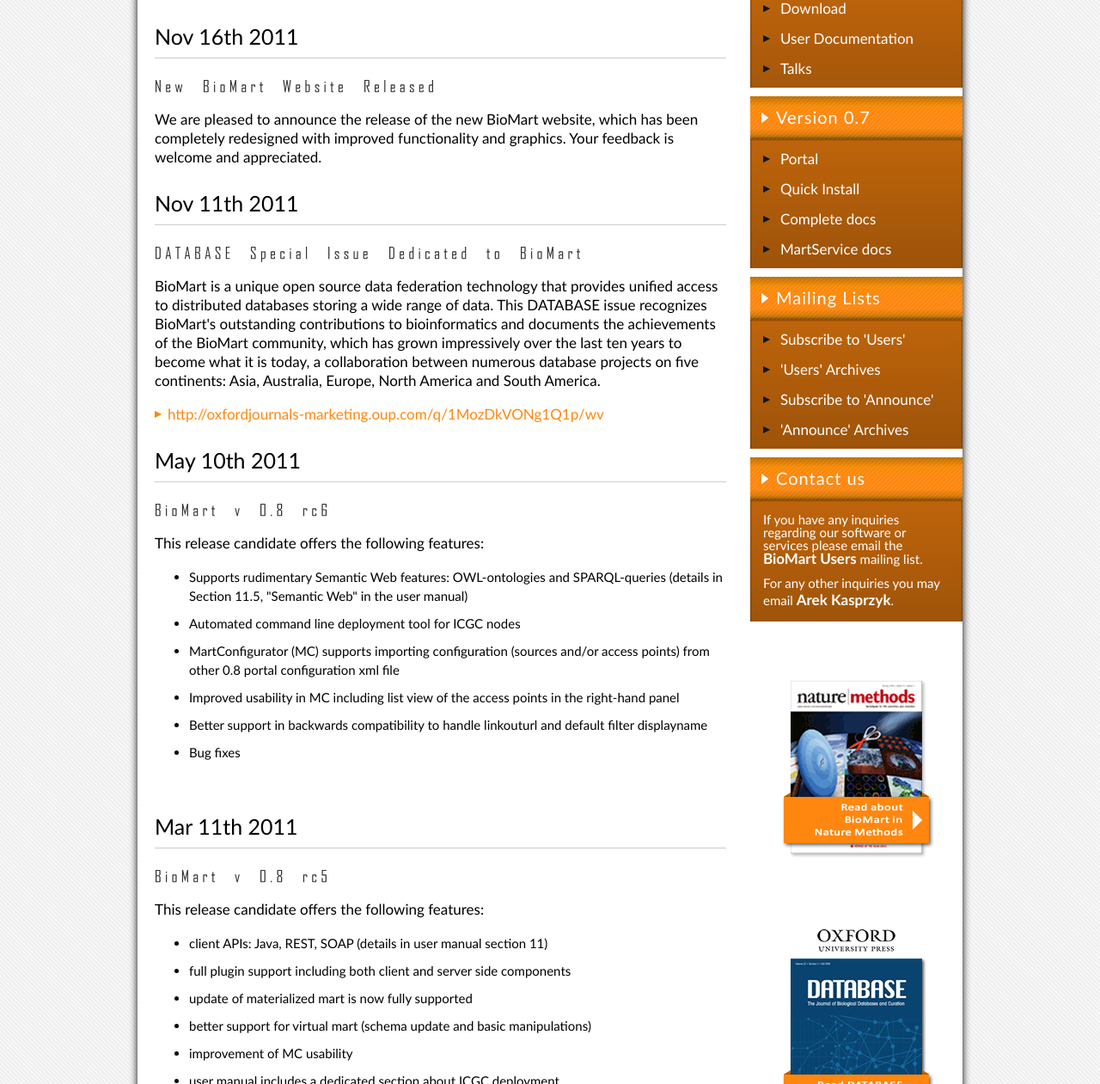
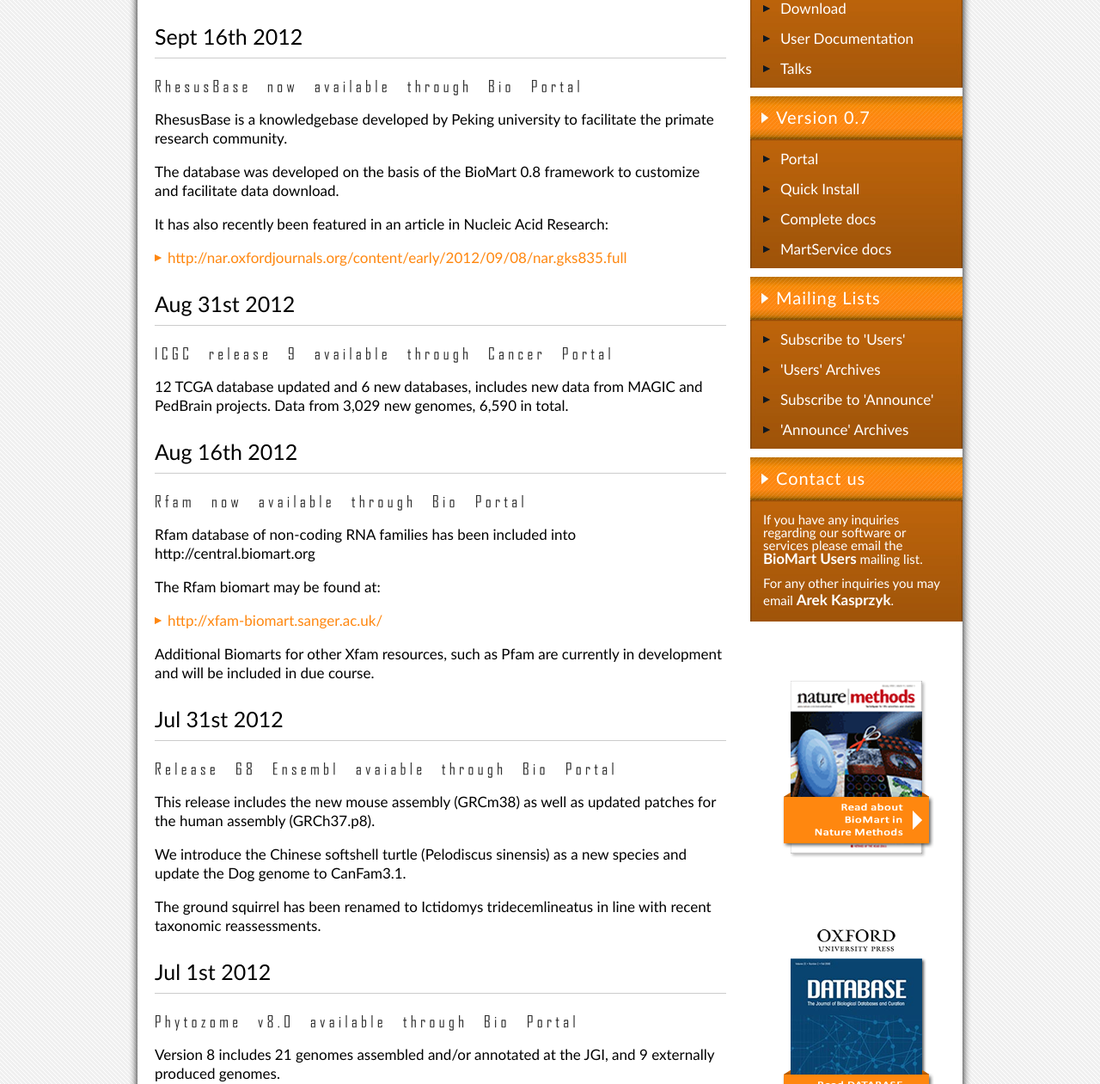
Before and after one commit to biomart/mart-htdocs, a plain HTML site: page news.html in a window 1280 px wide. Shown: the part 639-1900 px from the top of the page at 86% size. Drawn offline with Linux system fonts and the light colour scheme; a script that the page names is missing; files whose address does not match are found by name.

Commit message:
updated news sections and fixed misspelling on community page

```diff
--- a/news.html
+++ b/news.html
@@ -68,6 +68,45 @@
                         </span>
                         News
                     </div>
+
+                    <div class="sub-heading">Sept 16th 2012</div>
+                    <span class="title">RhesusBase now available through Bio Portal</span>
+                    <p>RhesusBase is a knowledgebase developed by Peking university to facilitate the primate research community.</p>
+                    <p>The database was developed on the basis of the BioMart 0.8 framework to customize and facilitate data download.</p>
+                    <p>It has also recently been featured in an article in Nucleic Acid Research:</p>
+                    <p><a href="http://nar.oxfordjournals.org/content/early/2012/09/08/nar.gks835.full" target="_blank">http://nar.oxfordjournals.org/content/early/2012/09/08/nar.gks835.full</a></p>
+
+
+                    <div class="sub-heading">Aug 31st 2012</div>
+                    <span class="title">ICGC release 9  available through Cancer Portal</span>
+                    <p>12 TCGA database updated and 6 new databases, includes new data from MAGIC and PedBrain projects. Data from 3,029 new genomes, 6,590 in total.</p>
+
+
+                    <div class="sub-heading">Aug 16th 2012</div>
+                    <span class="title">Rfam now available through Bio Portal</span>
+                    <p>Rfam database of non-coding RNA families has been included into http://central.biomart.org</p>
+                    <p>The Rfam biomart may be found at: </p>
+                    <p><a href="http://xfam-biomart.sanger.ac.uk/" target="_blank">http://xfam-biomart.sanger.ac.uk/</a></p>
+                    <p>Additional Biomarts for other Xfam resources, such as Pfam are currently in development and will be included in due course.</p>
+
+
+                    <div class="sub-heading">Jul 31st 2012</div>
+                    <span class="title">Release 68 Ensembl avaiable through Bio Portal</span>
+                    <p>This release includes the new mouse assembly (GRCm38) as well as updated patches for the human assembly (GRCh37.p8).</p>
+                    <p>We introduce the Chinese softshell turtle (Pelodiscus sinensis) as a new species and update the Dog genome to CanFam3.1.</p>
+                    <p>The ground squirrel has been renamed to Ictidomys tridecemlineatus in line with recent taxonomic reassessments.</p>
+
+
+                    <div class="sub-heading">Jul 1st 2012</div>
+                    <span class="title">Phytozome v8.0 available through Bio Portal</span>
+                    <p>Version 8 includes 21 genomes assembled and/or annotated at the JGI, and 9 externally produced genomes.</p>
+                    <p>Also included are early release access to the Panicum virgatum (switchgrass) genome and annotation, as well as the unannotated assembly of the Cotton D Genome.</p>
+                    <p>Update genomes include Eucalyptus, Aquilegia, and the grasses maize, rice and Brachypodium. New JGI genomes include the aforementioned Panicum virgatum genome,
+                    as well as Capsella rubella,and Phaseolus vulgaris, while the external genomes Brassica rapa, flax, and apple make their first appearance in Phytozome.</p>
+
+
+
+
                     <div class="sub-heading">Nov 16th 2011</div>
                     <span class="title">New BioMart Website Released</span>
                     <p>We are pleased to announce the release of the new BioMart website, which has been completely redesigned with improved functionality and graphics. Your feedback is welcome and appreciated.</p>
```
Also changed, not shown: community.html (+1 -1 lines).
